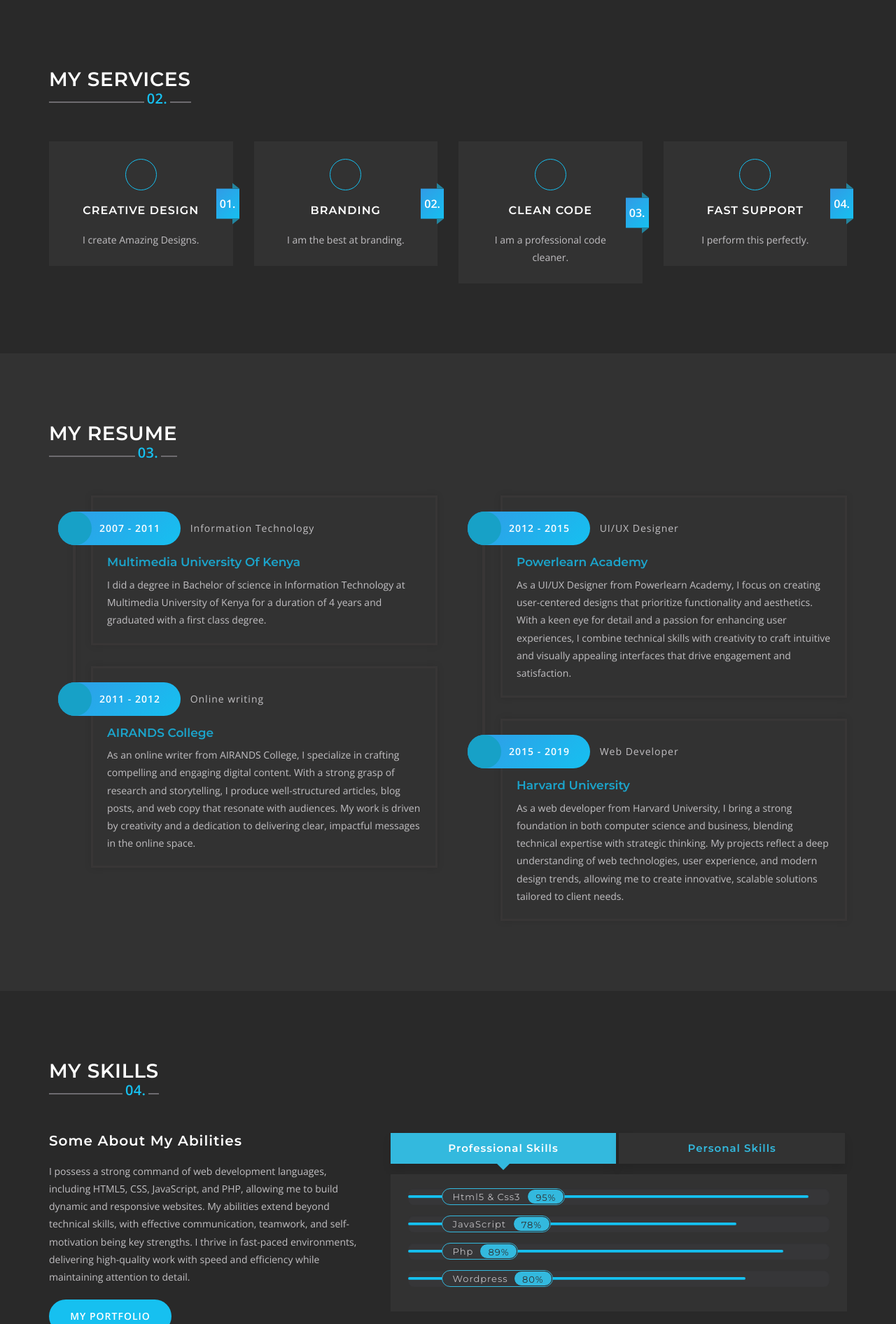
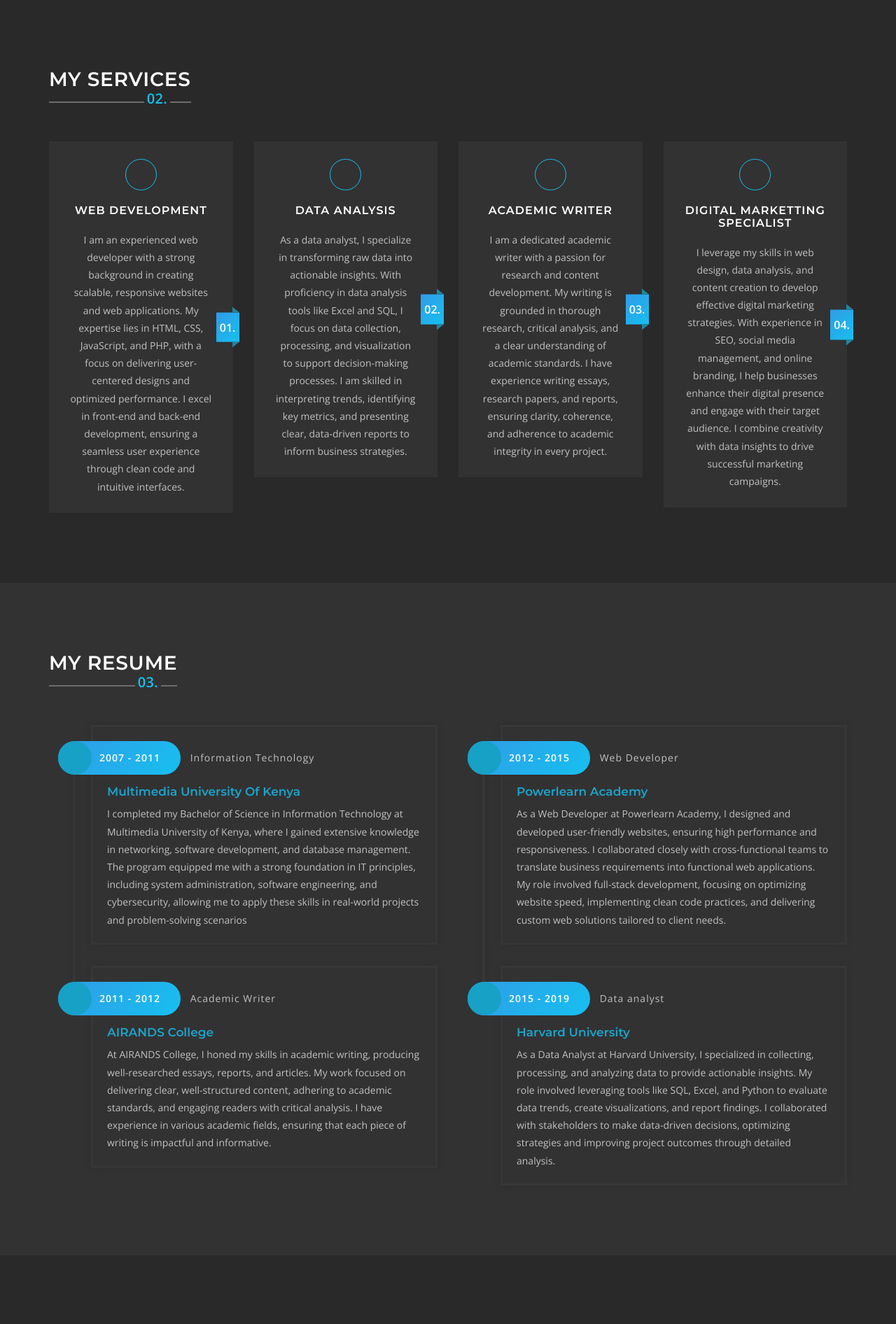
Before and after one commit to georgeklaus/My_Portfolio, a Django app: page / in a window 1280 px wide. Shown: the part 1546-3438 px from the top of the page at 70% size. Run offline with Django 5.2, Linux system fonts and the light colour scheme; some libraries are stand-ins or nearby versions; some web fonts are replaced.

Commit message:
My_Portfolio

```diff
--- a/portfolio/templates/portfolio/index.html
+++ b/portfolio/templates/portfolio/index.html
@@ -95,7 +95,7 @@
                             <h1>George R Muthike</h1>
                             <p>A Freelance Web <span></span></p>
                             <div class="my-btn">
-                                <a href="#" class="main-btn">Hire Me</a>
+                                <a href="#contact" class="main-btn">Hire Me</a>
                             </div>
                         </div>
                     </div>
@@ -164,8 +164,8 @@
                             <div class="service-icon">
                                 <i class="fa fa-pencil fa-lg"></i>
                             </div>
-                            <h4>Creative Design</h4>
-                            <p>I create Amazing Designs.</p>
+                            <h4>Web Development</h4>
+                            <p>I am an experienced web developer with a strong background in creating scalable, responsive websites and web applications. My expertise lies in HTML, CSS, JavaScript, and PHP, with a focus on delivering user-centered designs and optimized performance. I excel in front-end and back-end development, ensuring a seamless user experience through clean code and intuitive interfaces.</p>
                             <div class="service-number">01.</div>
                         </div>
                     </div>
@@ -174,8 +174,8 @@
                             <div class="service-icon">
                                 <i class="fa fa-flag fa-lg"></i>
                             </div>
-                            <h4>Branding</h4>
-                            <p>I am the best at branding.</p>
+                            <h4>Data Analysis</h4>
+                            <p>As a data analyst, I specialize in transforming raw data into actionable insights. With proficiency in data analysis tools like Excel and SQL, I focus on data collection, processing, and visualization to support decision-making processes. I am skilled in interpreting trends, identifying key metrics, and presenting clear, data-driven reports to inform business strategies.</p>
                             <div class="service-number">02.</div>
                         </div>
                     </div>
@@ -184,8 +184,8 @@
                             <div class="service-icon">
                                 <i class="fa fa-code fa-lg"></i>
                             </div>
-                            <h4>Clean Code</h4>
-                            <p>I am a professional code cleaner.</p>
+                            <h4>Academic Writer</h4>
+                            <p>I am a dedicated academic writer with a passion for research and content development. My writing is grounded in thorough research, critical analysis, and a clear understanding of academic standards. I have experience writing essays, research papers, and reports, ensuring clarity, coherence, and adherence to academic integrity in every project.</p>
                             <div class="service-number">03.</div>
                         </div>
                     </div>
@@ -194,8 +194,8 @@
                             <div class="service-icon">
                                 <i class="fa fa-support fa-lg"></i>
                             </div>
-                            <h4>Fast Support</h4>
-                            <p>I perform this perfectly.</p>
+                            <h4>Digital Marketting specialist </h4>
+                            <p>I leverage my skills in web design, data analysis, and content creation to develop effective digital marketing strategies. With experience in SEO, social media management, and online branding, I help businesses enhance their digital presence and engage with their target audience. I combine creativity with data insights to drive successful marketing campaigns.</p>
                             <div class="service-number">04.</div>
                         </div>
                     </div>
@@ -223,16 +223,16 @@
                                 </div>
                                 <span>Information Technology</span>
                                 <h4>Multimedia University of Kenya</h4>
-                                <p>I did a degree in Bachelor of science in Information Technology at Multimedia University of Kenya for a duration of 4 years and graduated with a first class degree.</p>
+                                <p>I completed my Bachelor of Science in Information Technology at Multimedia University of Kenya, where I gained extensive knowledge in networking, software development, and database management. The program equipped me with a strong foundation in IT principles, including system administration, software engineering, and cybersecurity, allowing me to apply these skills in real-world projects and problem-solving scenarios</p>
                             </div>
                             <div class="resume-item">
                                 <div class="resume-date">
                                     2011 - 2012
                                     <i class="fa fa-graduation-cap"></i>
                                 </div>
-                                <span>Online writing</span>
+                                <span>Academic Writer</span>
                                 <h4>AIRANDS College</h4>
-                                <p>As an online writer from AIRANDS College, I specialize in crafting compelling and engaging digital content. With a strong grasp of research and storytelling, I produce well-structured articles, blog posts, and web copy that resonate with audiences. My work is driven by creativity and a dedication to delivering clear, impactful messages in the online space.</p>
+                                <p>At AIRANDS College, I honed my skills in academic writing, producing well-researched essays, reports, and articles. My work focused on delivering clear, well-structured content, adhering to academic standards, and engaging readers with critical analysis. I have experience in various academic fields, ensuring that each piece of writing is impactful and informative.</p>
                             </div>
                         </div>
                     </div>
@@ -243,18 +243,18 @@
                                     2012 - 2015
                                     <i class="fa fa-suitcase"></i>
                                 </div>
-                                <span>UI/UX Designer</span>
+                                <span>Web Developer</span>
                                 <h4>Powerlearn academy</h4>
-                                <p>As a UI/UX Designer from Powerlearn Academy, I focus on creating user-centered designs that prioritize functionality and aesthetics. With a keen eye for detail and a passion for enhancing user experiences, I combine technical skills with creativity to craft intuitive and visually appealing interfaces that drive engagement and satisfaction.</p>
+                                <p>As a Web Developer at Powerlearn Academy, I designed and developed user-friendly websites, ensuring high performance and responsiveness. I collaborated closely with cross-functional teams to translate business requirements into functional web applications. My role involved full-stack development, focusing on optimizing website speed, implementing clean code practices, and delivering custom web solutions tailored to client needs.</p>
                             </div>
                             <div class="resume-item">
                                 <div class="resume-date">
                                     2015 - 2019
                                     <i class="fa fa-suitcase"></i>
                                 </div>
-                                <span>Web Developer</span>
+                                <span>Data analyst</span>
                                 <h4>Harvard University</h4>
-                                <p>As a web developer from Harvard University, I bring a strong foundation in both computer science and business, blending technical expertise with strategic thinking. My projects reflect a deep understanding of web technologies, user experience, and modern design trends, allowing me to create innovative, scalable solutions tailored to client needs.</p>
+                                <p>As a Data Analyst at Harvard University, I specialized in collecting, processing, and analyzing data to provide actionable insights. My role involved leveraging tools like SQL, Excel, and Python to evaluate data trends, create visualizations, and report findings. I collaborated with stakeholders to make data-driven decisions, optimizing strategies and improving project outcomes through detailed analysis.</p>
                             </div>
                         </div>
                     </div>
@@ -363,9 +363,9 @@
                 <div class="filter-menu">
                     <ul id="control" class="list-filter list-unstyled">
                         <li class="active" data-filter="all">All</li>
-                        <li data-filter="1">Web Design</li>
-                        <li data-filter="2">Graphic Design</li>
-                        <li data-filter="3">Branding</li>
+                        <li data-filter="1">Web Development</li>
+                        <li data-filter="2">Academic writing</li>
+                        <li data-filter="3">Data Analysis</li>
                     </ul>
                 </div>
                 <div class="portfolio-content">
@@ -377,7 +377,7 @@
                                     <a class="icon-img" href="{% static 'portfolio/images/portfolio/item-1.jpg' %}"><i class="fa fa-search-plus"></i></a>
                                     <h4 class="item-title">Project Title</h4>
                                     <div class="item-category">
-                                        <span>Web Design</span>
+                                        <span>Web Development</span>
                                     </div>
                                 </div>
                             </div>
@@ -389,7 +389,7 @@
                                     <a class="icon-img" href="{% static 'portfolio/images/portfolio/item-2.jpg' %}"><i class="fa fa-search-plus"></i></a>
                                     <h4 class="item-title">Project Title</h4>
                                     <div class="item-category">
-                                        <span>Graphic Design</span>
+                                        <span>Academic writing</span>
                                     </div>
                                 </div>
                             </div>
@@ -401,7 +401,7 @@
                                     <a class="icon-img" href="{% static 'portfolio/images/portfolio/item-3.jpg' %}"><i class="fa fa-search-plus"></i></a>
                                     <h4 class="item-title">Project Title</h4>
                                     <div class="item-category">
-                                        <span>Branding</span>
+                                        <span>Data Analysis</span>
                                     </div>
                                 </div>
                             </div>
@@ -413,7 +413,7 @@
                                     <a class="icon-img" href="{% static 'portfolio/images/portfolio/item-4.jpg' %}"><i class="fa fa-search-plus"></i></a>
                                     <h4 class="item-title">Project Title</h4>
                                     <div class="item-category">
-                                        <span>Web Design</span>
+                                        <span>Digital marketing</span>
                                     </div>
                                 </div>
                             </div>
@@ -425,7 +425,7 @@
                                     <a class="icon-img" href="{% static 'portfolio/images/portfolio/item-5.jpg' %}"><i class="fa fa-search-plus"></i></a>
                                     <h4 class="item-title">Project Title</h4>
                                     <div class="item-category">
-                                        <span>Research paper</span>
+                                        <span>Research papers</span>
                                     </div>
                                 </div>
                             </div>
@@ -437,7 +437,7 @@
                                     <a class="icon-img" href="{% static 'portfolio/images/portfolio/item-6.jpg' %}"><i class="fa fa-search-plus"></i></a>
                                     <h4 class="item-title">Project Title</h4>
                                     <div class="item-category">
-                                        <span>Branding</span>
+                                        <span>Academic writing</span>
                                     </div>
                                 </div>
                             </div>
```
